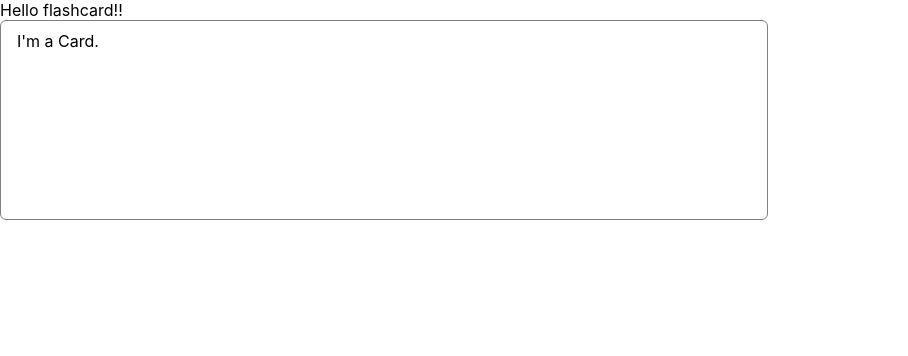
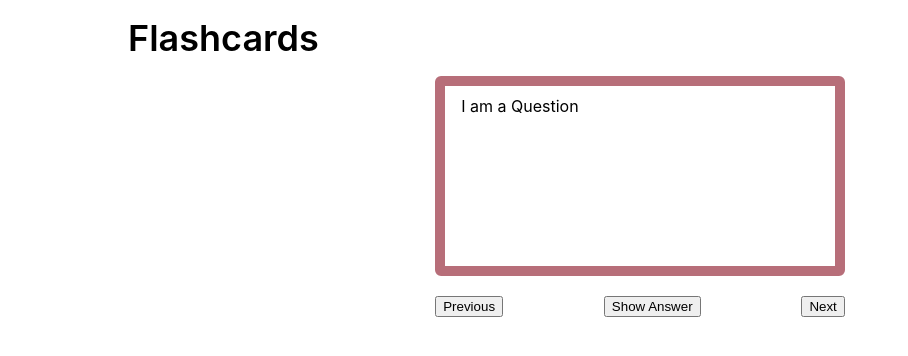
Before and after one commit to manitapaudel/Flashcards, a Next.js app: page /flashcards in a window 1280 px wide. Shown: the top 356 px of the page, without its empty margins (0-908 px from the left). Built offline with nearby package versions, Linux system fonts and the light colour scheme.

Commit message:
Add content to the card, add state to switch between question and answer

```diff
--- a/pages/flashcards/index.tsx
+++ b/pages/flashcards/index.tsx
@@ -1,9 +1,7 @@
-import Card from "@/components/atoms/Card"
+import FlashCards from "@/components/pages/flashcards";
 
 const Index = () => {
-  return <div >Hello flashcard!!
-    <Card />
-  </div>;
+  return <FlashCards />;
 };
 
 export default Index;
--- a/src/components/atoms/Card/card.module.scss
+++ b/src/components/atoms/Card/card.module.scss
@@ -1,8 +1,8 @@
 .card {
     background-color: white;
-    border: 1px solid gray;
+    border: 10px solid #B76E79;
     border-radius: 6px;
     padding: 10px 16px;
     min-height: 200px;
-    width: 60%
+    width: 40%
 }
--- a/src/components/atoms/Card/index.tsx
+++ b/src/components/atoms/Card/index.tsx
@@ -1,7 +1,8 @@
+import { CardProps } from "@/types/CardTypes";
 import styles from "./card.module.scss";
 
-const Card = () => {
-  return <div className={styles.card}>I&apos;m a Card.</div>;
+const Card: React.FC<CardProps> = ({ children, className = "" }) => {
+  return <div className={`${styles.card} ${className}`}>{children}</div>;
 };
 
 export default Card;
--- /dev/null
+++ b/src/components/pages/flashcards/flashcards.module.scss
@@ -0,0 +1,14 @@
+.container {
+  width: 80%;
+  margin: 0 auto;
+  .card {
+    margin: 0 auto;
+  }
+  .buttonsSection {
+      width: 40%;
+      margin: 20px auto;
+      display: flex;
+      justify-content: space-between;
+    //   margin-top: 20px;
+  }
+}
--- /dev/null
+++ b/src/components/pages/flashcards/index.tsx
@@ -0,0 +1,31 @@
+import React from "react";
+import Card from "@/components/atoms/Card";
+import { H1 } from "@/components/atoms/Typography";
+
+import Style from "./flashcards.module.scss";
+
+const Index = () => {
+  const [openCard, setOpenCard] = React.useState(false);
+  return (
+    <div className={Style.container}>
+      <H1>Flashcards</H1>
+      <Card className={Style.card}>
+        {openCard ? "I am the Answer" : "I am a Question"}
+      </Card>
+      <div className={Style.buttonsSection}>
+        <button>Previous</button>
+        <button
+          onClick={() => {
+            setOpenCard(!openCard);
+          }}
+          // className={Style.button}
+        >
+          {openCard ? "Go Back" : "Show Answer"}
+        </button>
+        <button>Next</button>
+      </div>
+    </div>
+  );
+};
+
+export default Index;
--- /dev/null
+++ b/src/types/CardTypes.ts
@@ -0,0 +1,6 @@
+import React from "react";
+
+export type CardProps = {
+    children: React.ReactNode,
+    className?: string
+}
```
